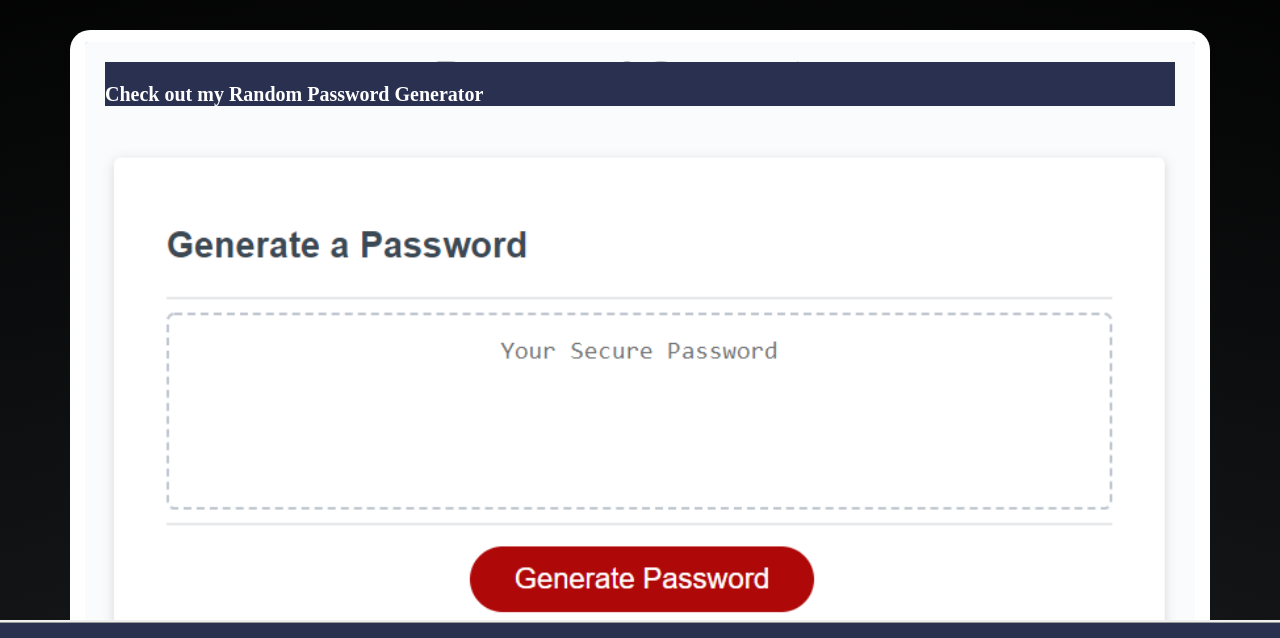
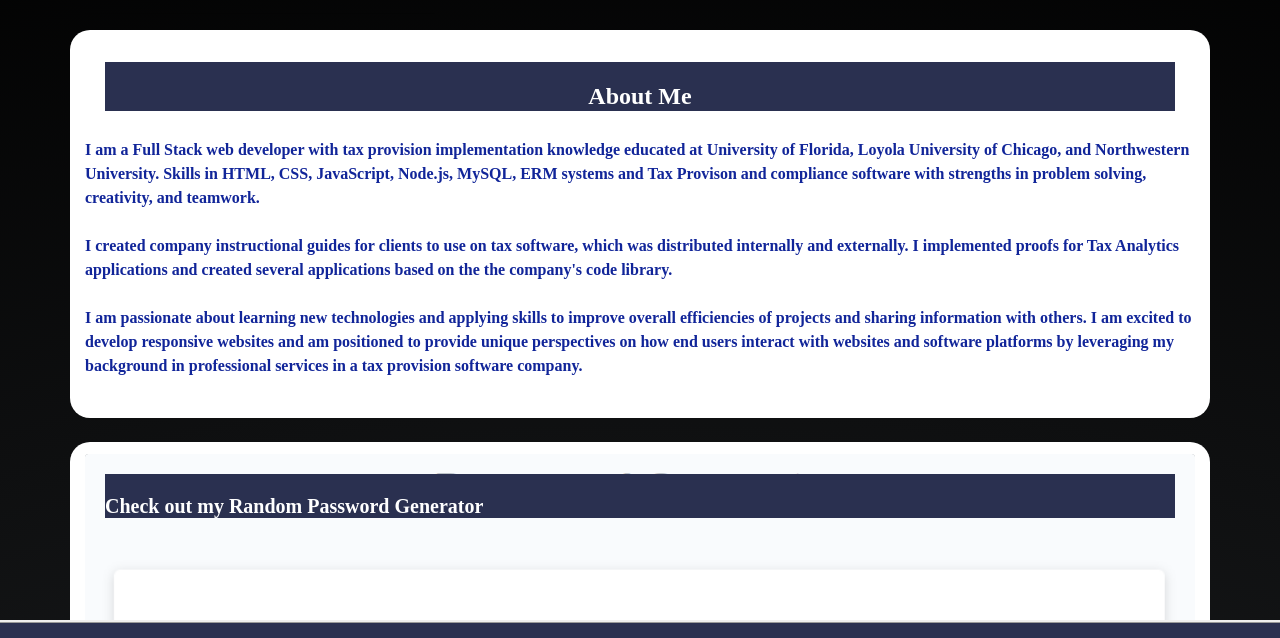
Before and after one commit to garizpe9/FullstackPortfolio, a website: page public/portfolio.html in a window 1280 px wide. Shown: the part 141-779 px from the top of the page. Drawn offline with nearby package versions, Linux system fonts and the light colour scheme.

Commit message:
about me section

```diff
--- a/public/portfolio.html
+++ b/public/portfolio.html
@@ -42,6 +42,18 @@
         <hr>
       </div>
     </div>
+    <article class="row">
+      <div class="col-12">
+        <div class="card bg-dark text-white">
+          <div class="card-img-overlay">
+            <h4 class="card-title" style="text-align:center;"> <b>About Me</b></h4>
+          </div>
+        </div><br><br><br><br><b>
+           <p class="card-text"> I am a Full Stack web developer with tax provision implementation knowledge educated at University of Florida, Loyola University of Chicago, and Northwestern University. Skills in HTML, CSS, JavaScript, Node.js, MySQL, ERM systems and Tax Provison and compliance software with strengths in problem solving, creativity, and teamwork. <br><br> I created company instructional guides for clients to use on tax software, which was distributed internally and externally. I implemented proofs for Tax Analytics applications and created several applications based on the the company's code library. <br><br> I am passionate about learning new technologies and applying skills to improve overall efficiencies of projects and sharing information with others. I am excited to develop responsive websites and am positioned to provide unique perspectives on how end users interact with websites and software platforms by leveraging my background in professional services in a tax provision software company.
+          </p><br></b>
+      </div>
+    </article>
+    <br>
     <article class="row">
       <div class="col-12">
         <div class="card bg-dark text-white">
```
